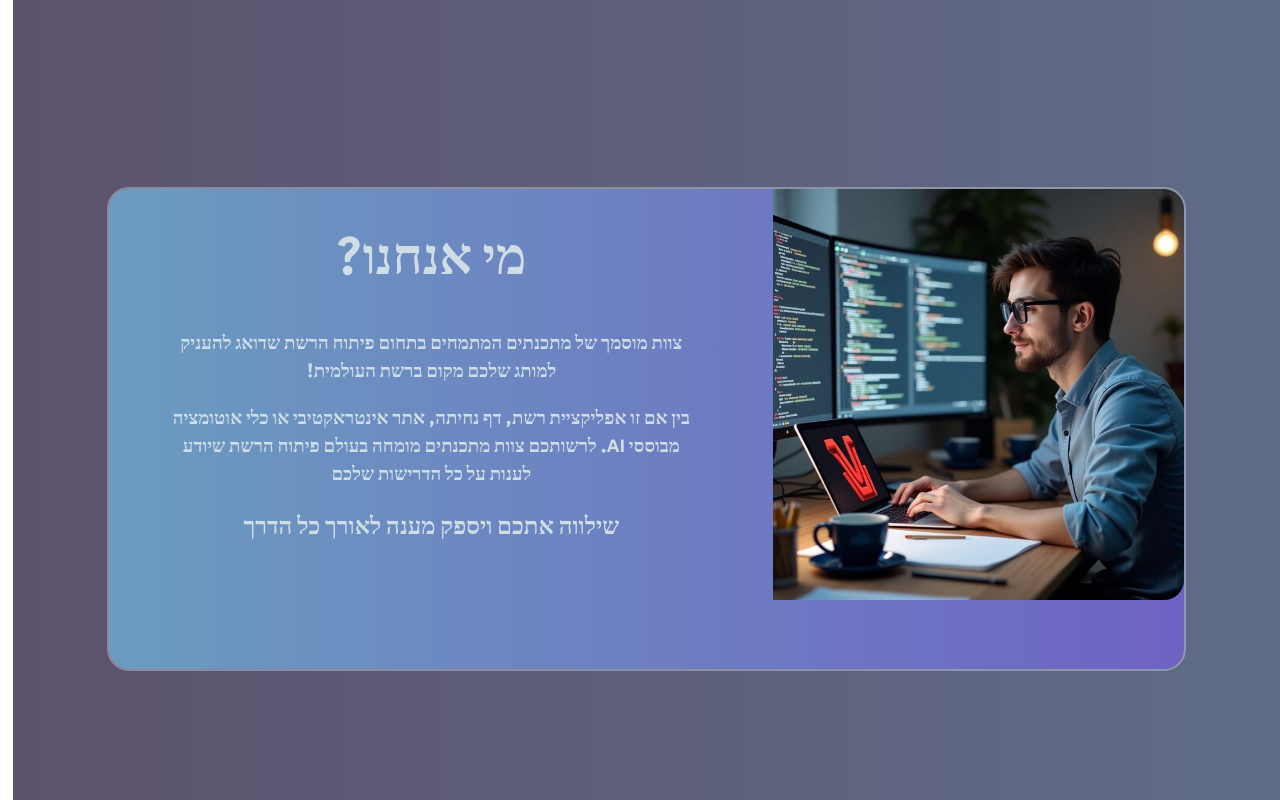
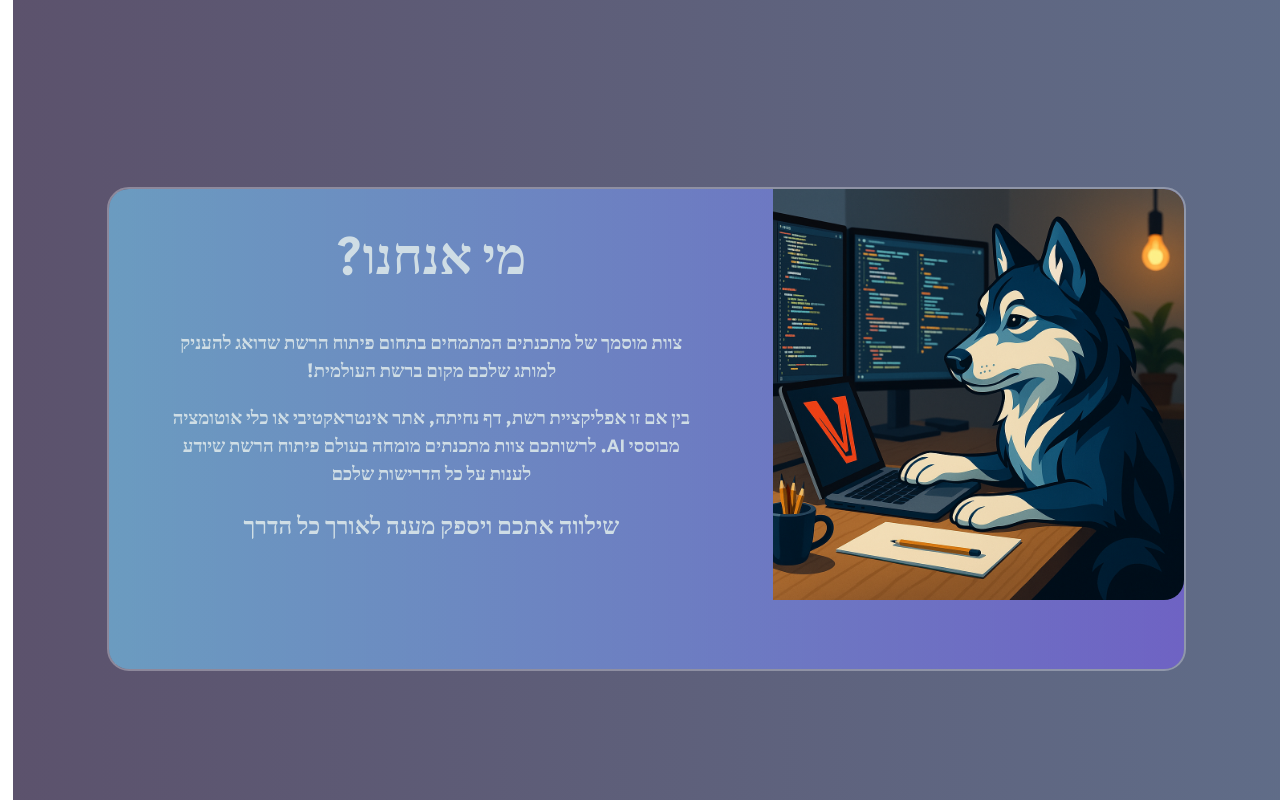
Before and after one commit to Kalzemic/archweb, a React (Vite) app: page / in a window 1280 px wide. Shown: the part 667-1467 px from the top of the page. Built offline with nearby package versions, Linux system fonts and the light colour scheme.

Commit message:
new picture

```diff
--- a/src/components/AboutPage.tsx
+++ b/src/components/AboutPage.tsx
@@ -6,7 +6,7 @@ export default function AboutPage() {
 
         <div className='about-body'>
             <div className='about-image-container'>
-                <img className='about-img' src="/Optician_Marketing.jpg" alt="no image found" />
+                <img className='about-img' src="/archweb_about.png" alt="no image found" />
             </div>
             <div className='about-text'>
                 <h1>מי אנחנו?</h1>
```
Also changed, not shown: public/archweb_about.png (added), 1 other file (tests, documents, lock files or other folders).
